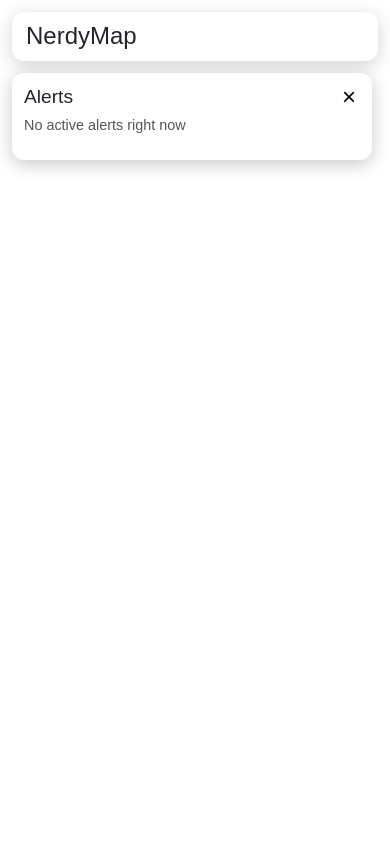
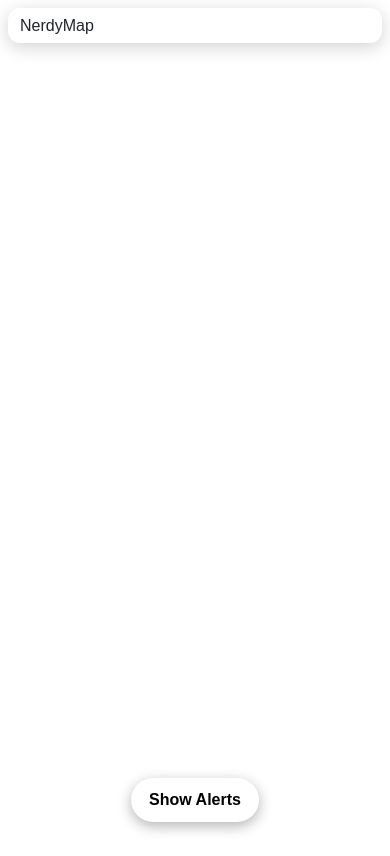
Before and after one commit to dlee08/SARDines-szhang60stuy-araf215-rohansen08-dlee08, a Flask app: template app/templates/map_temp.html in a window 390 px wide. After the commit the page ends 832 px from the top, so only its background shows below. Run offline with Flask 3, Linux system fonts and the light colour scheme; the template is opened without the code that fills it: most values are stand-ins (such as "Sample title", 1, 10 or a date in 2020); data that the repository does not hold is empty; parts of the project's set-up code (start-up, migrations or seed data) failed here and were passed over; some libraries are stand-ins or nearby versions.

Commit message:
mobile support

```diff
--- a/app/static/css/style.css
+++ b/app/static/css/style.css
@@ -31,6 +31,33 @@ gmp-map {
 #controls h3 {
     font-size: 1.5rem;
     margin: 0;
+}
+
+.alerts-header {
+    display: flex;
+    justify-content: space-between;
+    align-items: center;
+    gap: 12px;
+}
+
+#alerts-close {
+    border: none;
+    background: transparent;
+    font-size: 24px;
+    line-height: 1;
+    cursor: pointer;
+    padding: 0 4px;
+}
+
+#alerts-open {
+    margin: 12px;
+    border: none;
+    border-radius: 999px;
+    padding: 8px 14px;
+    background: white;
+    box-shadow: 0 2px 8px rgba(0, 0, 0, 0.25);
+    font-weight: 600;
+    cursor: pointer;
 }
 
 #alerts-dashboard {
@@ -133,3 +160,95 @@ gmp-map {
     margin-right: 4px;
     margin-bottom: 4px;
 }
+
+
+@media (max-width: 900px) {
+    #controls {
+        margin: 8px;
+        padding: 8px 12px;
+        max-width: calc(100vw - 16px);
+    }
+
+    #controls h3 {
+        font-size: 1rem;
+    }
+
+    #alerts-dashboard {
+        position: fixed;
+        left: 10;
+        right: 0;
+        bottom: 0;
+
+        width: 100%;
+        max-height: 65vh;
+        margin: 0;
+        padding: 18px 14px 14px;
+
+        background: white;
+        border-radius: 22px 22px 0 0;
+        box-shadow: 0 -6px 24px rgba(0, 0, 0, 0.28);
+
+        overflow-y: auto;
+        z-index: 99999;
+
+        transform: translateY(100%);
+        transition: transform 0.28s ease;
+    }
+
+    #alerts-dashboard.open {
+        transform: translateY(0);
+    }
+
+    #alerts-open {
+        position: fixed;
+        left: 50%;
+        bottom: 22px;
+        transform: translateX(-50%);
+
+        margin: 0;
+        border: none;
+        border-radius: 999px;
+        padding: 10px 18px;
+        background: white;
+        box-shadow: 0 4px 14px rgba(0, 0, 0, 0.3);
+
+        font-weight: 700;
+        cursor: pointer;
+        z-index: 100000;
+    }
+
+    .alerts-header {
+        position: relative;
+        padding-top: 14px;
+    }
+
+    .alerts-header::before {
+        content: "";
+        position: absolute;
+        top: 0;
+        left: 50%;
+        transform: translateX(-50%);
+
+        width: 42px;
+        height: 5px;
+        border-radius: 999px;
+        background: #cfcfcf;
+    }
+
+    #alerts-dashboard h3 {
+        font-size: 1.1rem;
+    }
+
+    .alert-card {
+        padding: 12px;
+    }
+
+    .alert-dropdown-button {
+        min-height: 44px;
+    }
+
+    .route-icon {
+        width: 24px;
+        height: 24px;
+    }
+}
--- a/app/templates/map_temp.html
+++ b/app/templates/map_temp.html
@@ -25,34 +25,7 @@
                 key: "{{api_key}}"
             });
         </script>
-        <style>
-            .alerts-header {
-                display: flex;
-                justify-content: space-between;
-                align-items: center;
-                gap: 12px;
-            }
-            #alerts-close {
-                border: none;
-                background: transparent;
-                font-size: 24px;
-                line-height: 1;
-                cursor: pointer;
-                padding: 0 4px;
-            }
-            #alerts-open {
-                margin: 12px;
-                border: none;
-                border-radius: 999px;
-                padding: 8px 14px;
-                background: white;
-                box-shadow: 0 2px 8px rgba(0, 0, 0, 0.25);
-                font-weight: 600;
-                cursor: pointer;
-            }
-        </style>
-
-
+        <meta name="viewport" content="width=device-width, initial-scale=1.0">
     </head>
     <body>
         <gmp-map center="40.735932643521714, -73.94962373756917" zoom="12" map-id="{{ map_key }}">
@@ -63,8 +36,8 @@
                 <h3>NerdyMap</h3>
                 {% endif %}
             </div>
-
-            <div id="alerts-dashboard" slot="control-inline-end-block-start">
+        </gmp-map>
+            <div id="alerts-dashboard">
                 <div class="alerts-header">
                     <h3>Alerts</h3>
                     <button id="alerts-close" type="button">×</button>
@@ -72,10 +45,9 @@
                 <p id="alerts-status">Loading alerts...</p>
                 <div id="alerts-list"></div>
             </div>
-            <button id="alerts-open" slot="control-inline-end-block-start" type="button">
+            <button id="alerts-open" type="button">
                 Show Alerts
             </button>
-        </gmp-map>
     </body>
         <script>
             async function loadAlerts() {
@@ -152,14 +124,48 @@
             const alertsDashboard = document.getElementById("alerts-dashboard");
             const alertsClose = document.getElementById("alerts-close");
             const alertsOpen = document.getElementById("alerts-open");
-            alertsOpen.style.display = "none";
-            alertsClose.addEventListener("click", () => {
-                alertsDashboard.style.display = "none";
-                alertsOpen.style.display = "block";
-            });
-            alertsOpen.addEventListener("click", () => {
-            alertsDashboard.style.display = "block";
-            alertsOpen.style.display = "none";
-        });
+            function isMobile() {
+                return window.innerWidth <= 900;
+            }
+            function openAlerts() {
+                alertsDashboard.style.display = "block";
+                alertsOpen.style.display = "none";
+
+                if (isMobile()) {
+                    requestAnimationFrame(() => {
+                        alertsDashboard.classList.add("open");
+                    });
+                }
+            }
+            function closeAlerts() {
+                if (isMobile()) {
+                    alertsDashboard.classList.remove("open");
+
+                    setTimeout(() => {
+                        alertsDashboard.style.display = "none";
+                        alertsOpen.style.display = "block";
+                    }, 280);
+                } else {
+                    alertsDashboard.style.display = "none";
+                    alertsOpen.style.display = "block";
+                }
+            }
+            function setupAlertsLayout() {
+                if (isMobile()) {
+                    alertsDashboard.style.display = "none";
+                    alertsDashboard.classList.remove("open");
+                    alertsOpen.style.display = "block";
+                } else {
+                    alertsDashboard.style.display = "block";
+                    alertsDashboard.classList.remove("open");
+                    alertsOpen.style.display = "none";
+                }
+            }
+
+            alertsClose.addEventListener("click", closeAlerts);
+            alertsOpen.addEventListener("click", openAlerts);
+            window.addEventListener("resize", setupAlertsLayout);
+
+            setupAlertsLayout();
         </script>
 </html>
--- a/devlog.txt
+++ b/devlog.txt
@@ -226,3 +226,7 @@ DEVELOPER PREVIEWS: The Aftermath -- 2026-06-02 00:19
 rohanS -- 2026-06-02 00:53
 - train times now implemented for each station
 - the UI is VERY BAD right now, need to improve tomorrow
+
+arafH -- 2026-06-03 00:36
+- Implemented Mobile support for the alerts (alert button is now bottom centered and has a drop up effect (inspo frm apple maps))
+- Will consult with team on subjective ideas i.e phone width, train icon/station icon sizes, etc
```
